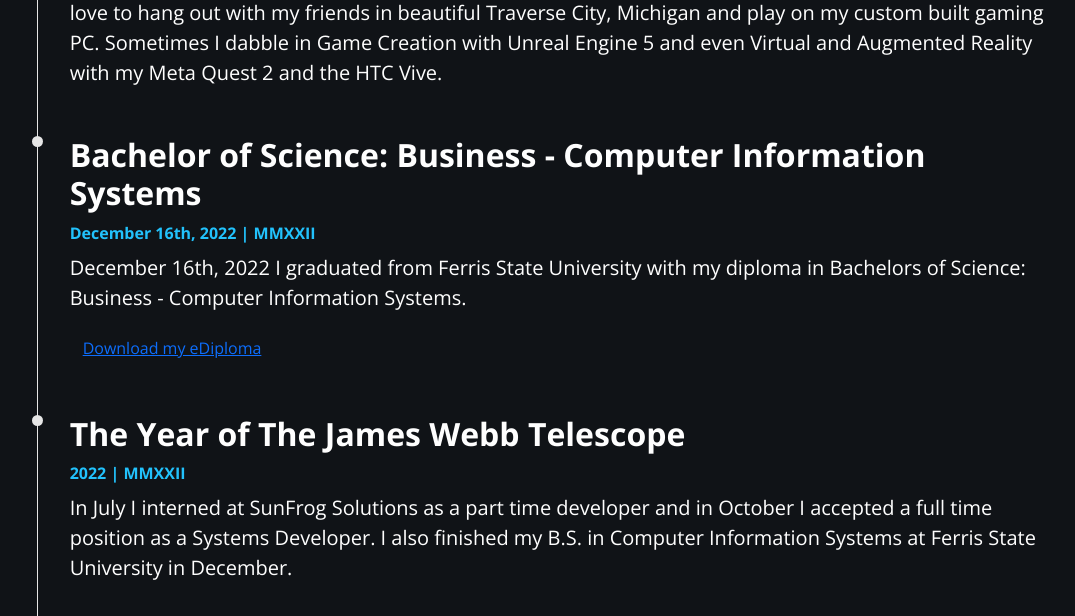
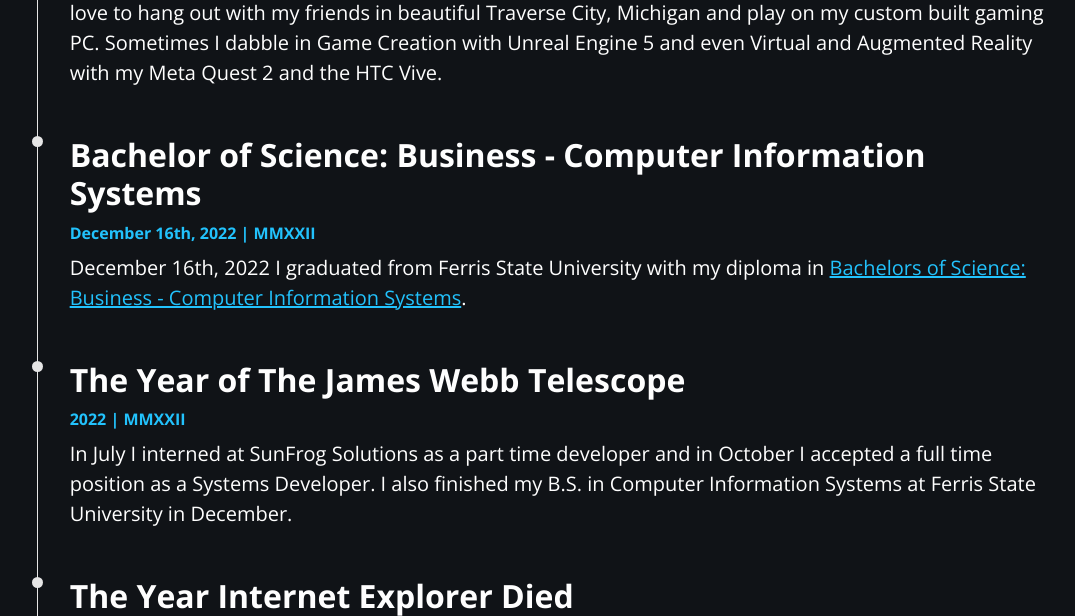
Before and after one commit to NoahFlowa/NoahFlowa.com, a PHP site: page / in a window 1280 px wide. Shown: the part 828-1444 px from the top of the page, without its empty margins (94-1169 px from the left). Run offline with PHP 8.4, Linux system fonts and the light colour scheme; some libraries are stand-ins or nearby versions.

Commit message:
Added BS Diploma and download button

```diff
--- a/experience.php
+++ b/experience.php
@@ -15,9 +15,8 @@
             <h1 class="fw-bold fs-2">Bachelor of Science: Business - Computer Information Systems</h1>
             <p class="mainColor mb-2 fw-bold">December 16th, 2022 | MMXXII</p>
             <p class="fs-5">
-                December 16th, 2022 I graduated from Ferris State University with my diploma in Bachelors of Science: Business - Computer Information Systems.
+                December 16th, 2022 I graduated from Ferris State University with my diploma in <a id="diploma" style="color:#22c2fc;" href="/docs/Noah_Osterhout_CIS_eDiploma.pdf" download>Bachelors of Science: Business - Computer Information Systems</a>.
             </p>
-            <button id="diploma" type="button" class="btn btn-link" href="./docs/Noah_Osterhout_CIS_eDiploma.pdf">Download my eDiploma</button>
         </li>
 
         <li class="timeline-item mb-5">
--- a/js/main.js
+++ b/js/main.js
@@ -5,8 +5,3 @@ Created On: July 9th 2022
 Last Edited On: July 9th 2022
 File: Main.JS
 */
-
-document.querySelector('#diploma').addEventListener('click', function(event) {
-    event.preventDefault();  // prevent the button from navigating to the PDF file
-    window.location.href = this.getAttribute('href');  // trigger the download action
-});
```
